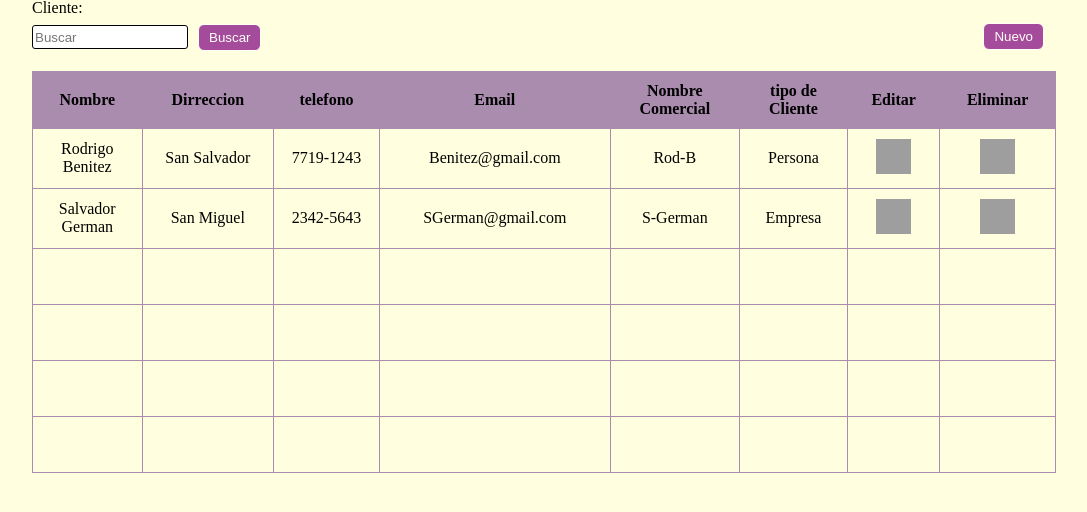
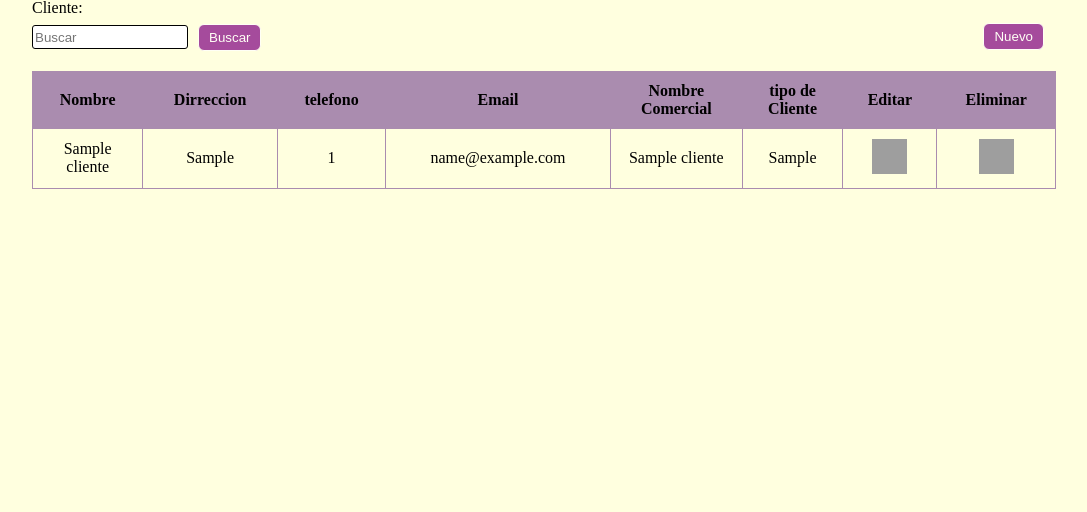
Before and after one commit to kenetcode/ERP-Ventas, a Django app: page /listadoClientes/ in a window 1280 px wide. Shown: the part 56-568 px from the top of the page, without its empty margins (96-1183 px from the left). Run offline with Django 5.2, Linux system fonts and the light colour scheme; tables that the repository leaves empty hold one stand-in row (values such as "Sample post"); grey boxes are pictures that could not be loaded.

Commit message:
Se agrego la logica de las pantallas listadoClientes e ingresaCliente, a la pantalla listadoClientes le falta la funcionalidad de editar registro y un boton de actualizar tabla de listado de clientes

```diff
--- a/erp/erp/urls.py
+++ b/erp/erp/urls.py
@@ -27,5 +27,8 @@ urlpatterns = [
     path('ingresarCliente/', include('ventas.urls')),
     path('generarInformeVenta/', include('ventas.urls')),
     path('agregarModificarVenta/', include('ventas.urls')),
-    path('menuGestor/', include('ventas.urls'))
+    path('menuGestor/', include('ventas.urls')),
+    path('ingresarclienteview/', include('ventas.urls')),
+    path('eliminarCliente/<int:id>/', include('ventas.urls')),
+    path('consultaClientes/', include('ventas.urls')),
 ]
--- a/erp/ventas/templates/listadoClientes.html
+++ b/erp/ventas/templates/listadoClientes.html
@@ -1,30 +1,42 @@
 {% load static %}
 <!DOCTYPE html>
-<html lang = es>
+<html lang="es">
   <head>
-    <meta charset = "UTF-8">
-    <meta name = "viewport" content = "width=device-width, initial-scale=1.0">
+    <meta charset="UTF-8" />
+    <meta name="viewport" content="width=device-width, initial-scale=1.0" />
     <title>Listado de Servicio</title>
-    <link rel="stylesheet" type="text/css" href="{% static 'ventas/css/listadoServicio.css' %}">
+    <link
+      rel="stylesheet"
+      type="text/css"
+      href="{% static 'ventas/css/listadoServicio.css' %}"
+    />
   </head>
   <body>
     <div class="container">
-
       <header>
         <h1>Listado de Clientes</h1>
       </header>
 
-        <div class = "search-bar">
-                <label for = "Cliente">Cliente:</label>
-                <input type = "text" id = "cliente" name = "cliente", placeholder="Buscar">
-                <button> Buscar</button>
+      <form action="/consultaClientes/" method="post">
+        {% csrf_token %}
+        <div class="search-bar">
+          <label for="Cliente">Cliente:</label>
+          <input
+            type="text"
+            id="cliente"
+            name="nombre"
+            ,
+            placeholder="Buscar"
+          />
+          <button type="submit">Buscar</button>
         </div>
+      </form>
 
       <div class="buttons">
         <button>Nuevo</button>
       </div>
 
-        <div class = "table-container" style="overflow-y: auto; height: 450px;">
+      <div class="table-container" style="overflow-y: auto; height: 450px">
         <table>
           <thead>
             <tr>
@@ -40,93 +52,31 @@
           </thead>
 
           <tbody>
+            {% for cliente in clientes %}
             <tr>
-                        <td>Rodrigo Benitez</td>
-                        <td>San Salvador</td>
-                        <td>7719-1243</td>
-                        <td>Benitez@gmail.com</td>
-                        <td>Rod-B</td>
-                        <td>Persona</td>
+              <td>{{cliente.nombre}}</td>
+              <td>{{cliente.direccion}}</td>
+              <td>{{cliente.telefono}}</td>
+              <td>{{cliente.email}}</td>
+              <td>{{cliente.nombrecomercial}}</td>
+              <td>{{cliente.tipocliente}}</td>
               <td class="icon">
                 <button class="edit-button">
-                                <img src="https://acortar.link/2XuSev" alt="Editar">
+                  <img src="https://acortar.link/2XuSev" alt="Editar" />
                 </button>
               </td>
               <td class="icon">
                 <button class="delete-button">
-                                <img src="https://acortar.link/49Ychz" alt="Eliminar">
+                  <a href="{% url 'ventas:eliminarCliente' cliente.id %}"
+                    ><img src="https://acortar.link/49Ychz" alt="Eliminar"
+                  /></a>
                 </button>
               </td>
             </tr>
-
-                    <tr>
-                        <td>Salvador German</td>
-                        <td>San Miguel</td>
-                        <td>2342-5643</td>
-                        <td>SGerman@gmail.com</td>
-                        <td>S-German</td>
-                        <td>Empresa</td>
-                        <td class="icon">
-                            <button class="edit-button">
-                                <img src="https://acortar.link/2XuSev" alt="Editar">
-                            </button>
-                        </td>
-                        <td class="icon">
-                            <button class="delete-button">
-                                <img src="https://acortar.link/49Ychz" alt="Eliminar">
-                            </button>
-                        </td>
-                    </tr>
-
-                    <tr>
-                        <td></td>
-                        <td></td>
-                        <td></td>
-                        <td></td>
-                        <td></td>
-                        <td ></td>
-                        <td ></td>
-                        <td ></td>
-                    </tr>
-
-                    <tr>
-                        <td></td>
-                        <td></td>
-                        <td></td>
-                        <td></td>
-                        <td></td>
-                        <td></td>
-                        <td></td>
-                        <td ></td>
-                    </tr>
-
-                    <tr>
-                        <td></td>
-                        <td></td>
-                        <td></td>
-                        <td></td>
-                        <td></td>
-                        <td></td>
-                        <td></td>
-                        <td ></td>
-                    </tr>
-
-                    <tr>
-                        <td></td>
-                        <td ></td>
-                        <td></td>
-                        <td></td>
-                        <td></td>
-                        <td></td>
-                        <td></td>
-                        <td></td>
-                    </tr>
-
-
+            {% endfor %}
           </tbody>
         </table>
       </div>
-
     </div>
   </body>
 </html>
--- a/erp/ventas/urls.py
+++ b/erp/ventas/urls.py
@@ -1,6 +1,6 @@
 from django.urls import path
 from . import views
-
+app_name = 'ventas'
 urlpatterns = [
     path('login/', views.login_view, name='login'),
     path('', views.home, name='home'),
@@ -11,5 +11,8 @@ urlpatterns = [
     path('menuGestor/', views.menuGestor_View, name='menuGestor'),
     path('agregarModificarVenta/', views.agregarModificarVenta_View, name='agregarModificarVenta'),
     path('listadoClientes/', views.listadoClientes_View, name='listadoClientes'),
-    path('ingresarCliente/', views.ingresarCliente_View, name='ingresarCliente')
+    path('consultaClientes/', views.consultarCliente, name='consultaClientes'),
+    path('ingresarCliente/', views.ingresarCliente, name='ingresarCliente'),
+    path('ingresarclienteview/', views.ingresarCliente_View, name='ingresarclientevista'),
+    path('eliminarCliente/<int:id>/', views.eliminarCliente, name='eliminarCliente'),
 ]
--- a/erp/ventas/views.py
+++ b/erp/ventas/views.py
@@ -1,5 +1,7 @@
 from django.contrib.auth import authenticate, login
 from django.shortcuts import render, redirect
+from .models import Cliente
+from django.contrib.auth.decorators import login_required
 
 # Create your views here.
 def home(request):
@@ -28,10 +30,36 @@ def registroVentas_View(request):
     return render(request, 'registroVentas.html')
 
 def listadoClientes_View(request):
-    return render(request, 'listadoClientes.html')
+    lista = Cliente.objects.all()
+    datos = {'clientes' : lista}
+    return render(request, 'listadoClientes.html', datos)
+
+@login_required
+def ingresarCliente(request):
+    if request.method == 'POST':
+        name = request.POST.get('name')
+        tipocliente = request.POST.get('tipo-cliente')
+        nombrecomercial = request.POST.get('nameComercial')
+        telefono = request.POST.get('telefono')
+        email = request.POST.get('email')
+        direccion = request.POST.get('direccion')
+        cliente = Cliente(nombre=name, tipocliente=tipocliente, nombrecomercial=nombrecomercial, telefono=telefono, email=email, direccion=direccion)
+        cliente.save()
+        return redirect('/ingresarclienteview/')
 
 def ingresarCliente_View(request):
     return render(request, 'ingresarCliente.html')
+
+def eliminarCliente(request, id):
+    cliente = Cliente.objects.get(id=id)
+    cliente.delete()
+    return redirect('/listadoClientes/')
+
+def consultarCliente(request):
+    if request.method == 'POST':
+        name = request.POST.get('nombre')
+        cliente = Cliente.objects.filter(nombre=name)
+        return render(request, 'listadoClientes.html', {'clientes': cliente})
 
 def generarInformeVenta_View(request):
     return render(request, 'generarInformeVenta.html')
```
Also changed, not shown: erp/ventas/templates/ingresarCliente.html (+20 -13 lines). Lines whose indentation alone changed are shown as unchanged.
